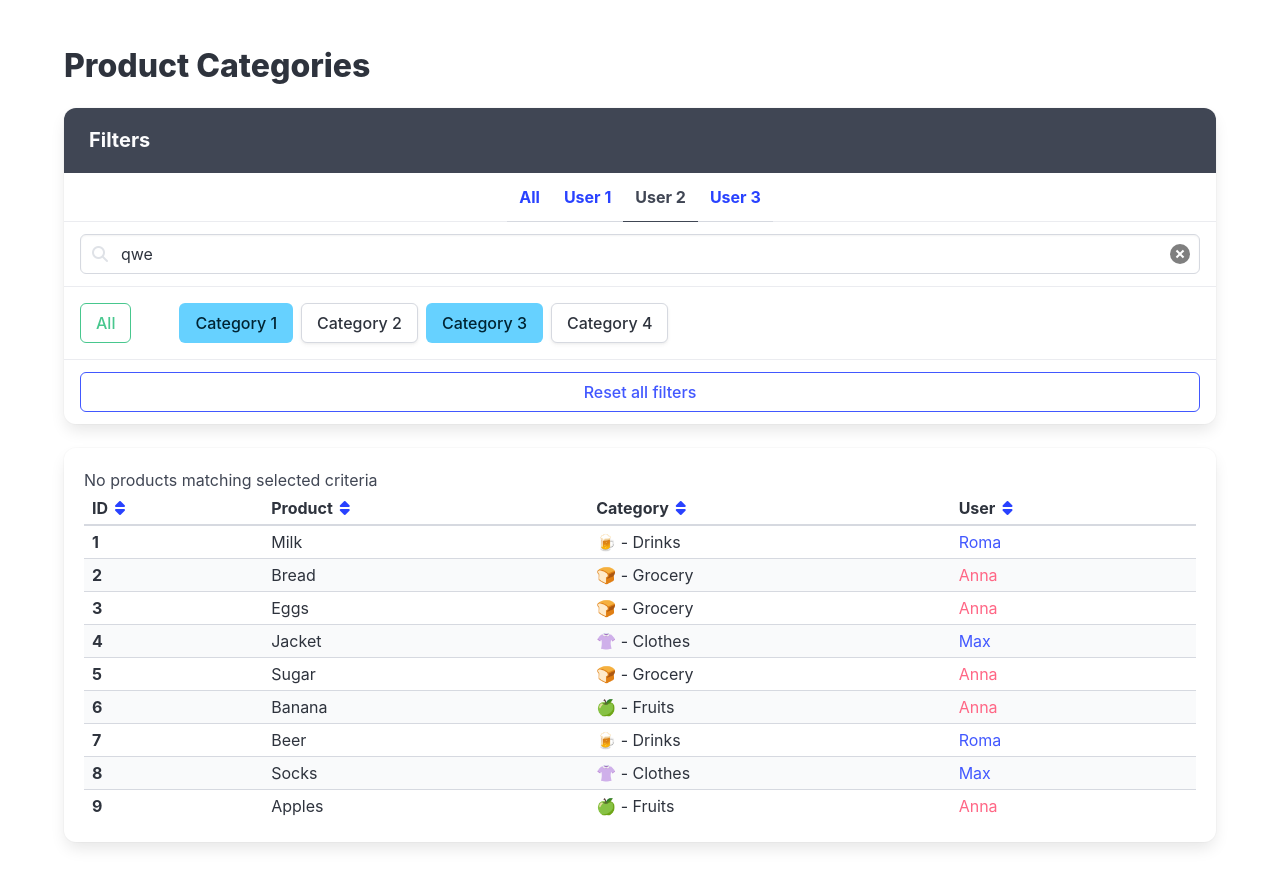
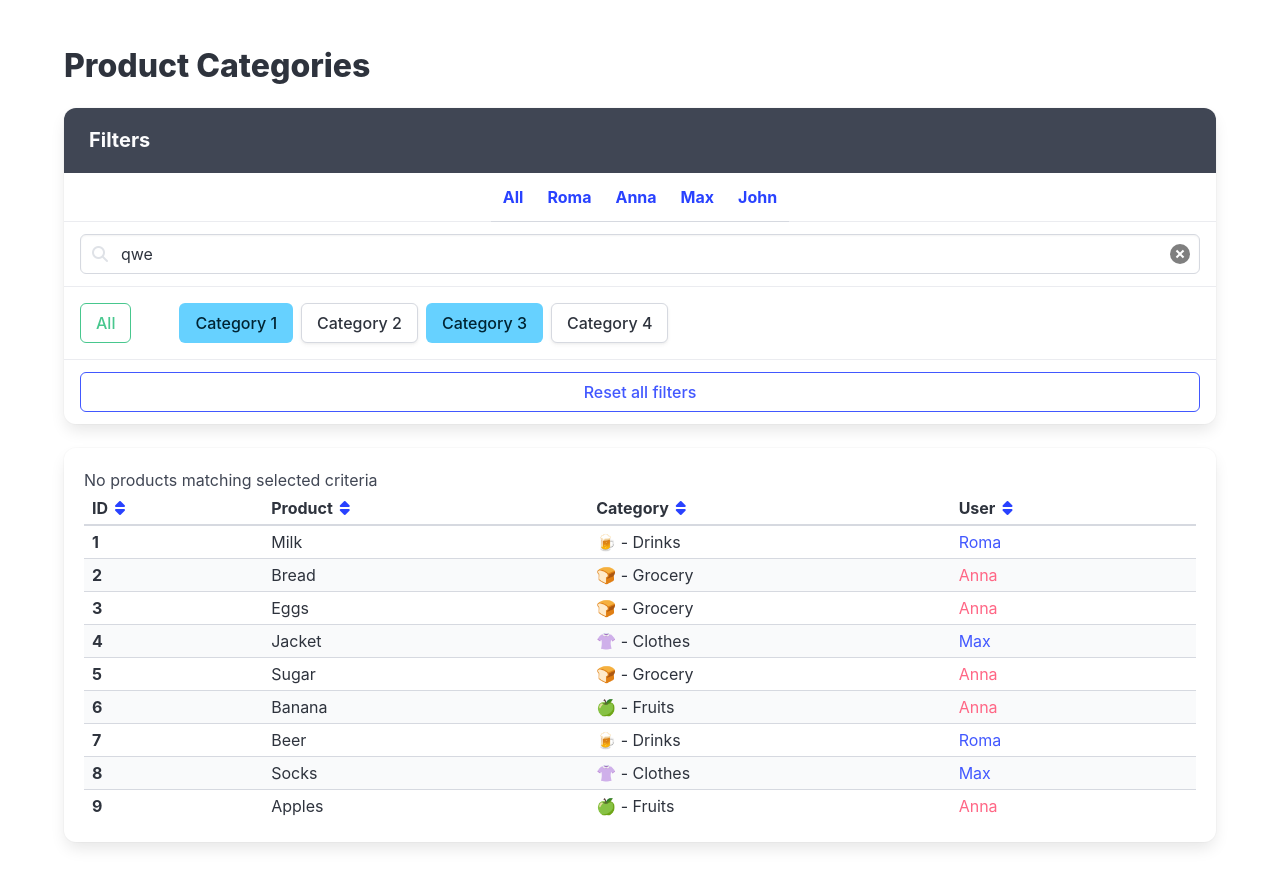
Before and after one commit to zbvika/react-practice, a React (Vite) app: page / in a window 1280 px wide. Shown: the top 886 px of the page. Built offline with nearby package versions, Linux system fonts and the light colour scheme.

Commit message:
add second step

```diff
--- a/src/App.jsx
+++ b/src/App.jsx
@@ -1,5 +1,5 @@
 /* eslint-disable jsx-a11y/accessible-emoji */
-import React from 'react';
+import React, { useState } from 'react';
 import './App.scss';
 
 import usersFromServer from './api/users';
@@ -32,10 +32,25 @@ export const products = productsFromServer.map(product => {
   return { ...product, category, owner };
 });
 
-console.log(products);
+function getVisibleProducts({ products, ownerId }) {
+  return products.filter(product => {
+    if (ownerId && product.owner?.id !== ownerId) {
+      return false;
+    }
 
-export const App = () => (
-  <div className="section">
+    return true;
+  });
+}
+
+export const App = () => {
+  const [activeOwnerId, setActiveOwnerId] = useState(null);
+
+  const visibleProducts = getVisibleProducts({
+    products,
+    ownerId: activeOwnerId,
+  });
+
+  return <div className="section">
     <div className="container">
       <h1 className="title">Product Categories</h1>
 
@@ -44,21 +59,17 @@ export const App = () => (
           <p className="panel-heading">Filters</p>
 
           <p className="panel-tabs has-text-weight-bold">
-            <a data-cy="FilterAllUsers" href="#/">
+            <a data-cy="FilterAllUsers" href="#/" onClick={() => setActiveOwnerId(null)}>
               All
             </a>
 
-            <a data-cy="FilterUser" href="#/">
-              User 1
-            </a>
-
-            <a data-cy="FilterUser" href="#/" className="is-active">
-              User 2
-            </a>
-
-            <a data-cy="FilterUser" href="#/">
-              User 3
-            </a>
+            {usersFromServer.map(owner => {
+              return (
+                <a key={owner.id} data-cy="FilterAllUsers" href="#/" onClick={() => setActiveOwnerId(owner.id)}>
+                  {owner.name}
+                </a>
+              );
+            })}
           </p>
 
           <div className="panel-block">
@@ -160,7 +171,7 @@ export const App = () => (
           </thead>
 
           <tbody>
-            {products.map(product => (
+            {visibleProducts.map(product => (
               <tr key={product.id} data-cy="Product">
                 <td className="has-text-weight-bold" data-cy="ProductId">
                   {product.id}
@@ -189,4 +200,4 @@ export const App = () => (
       </div>
     </div>
   </div>
-);
+};
```
